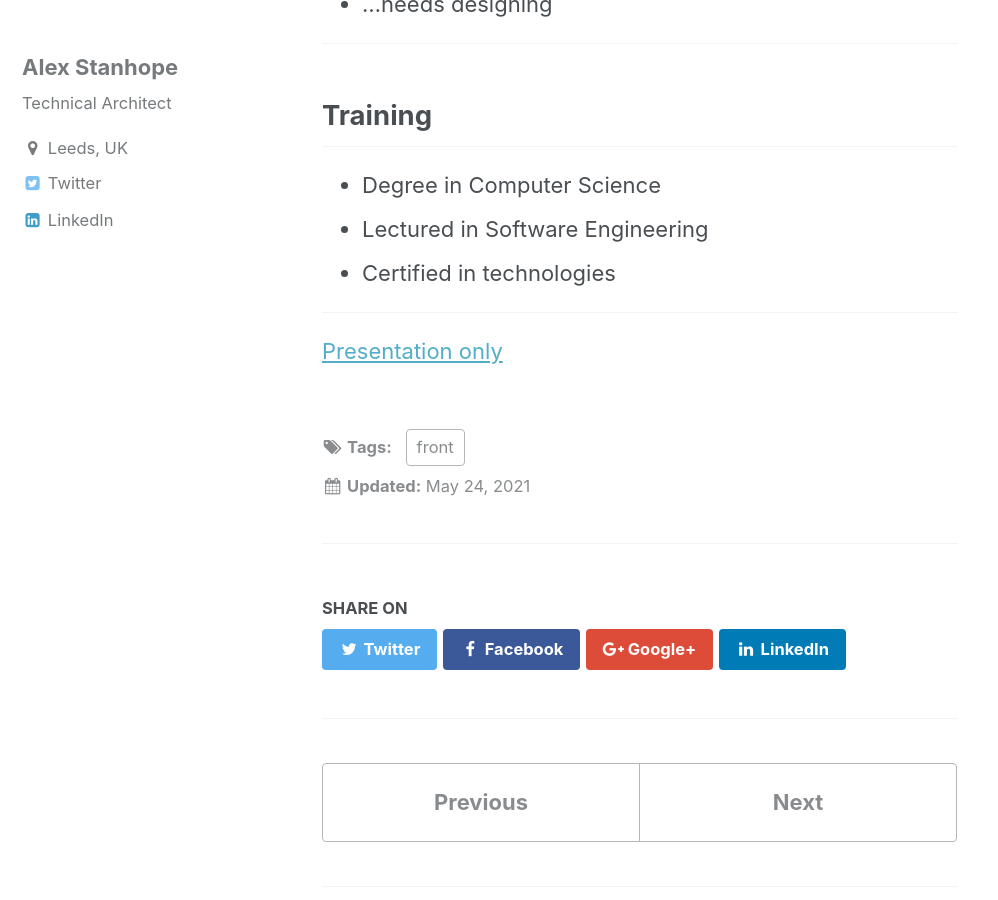
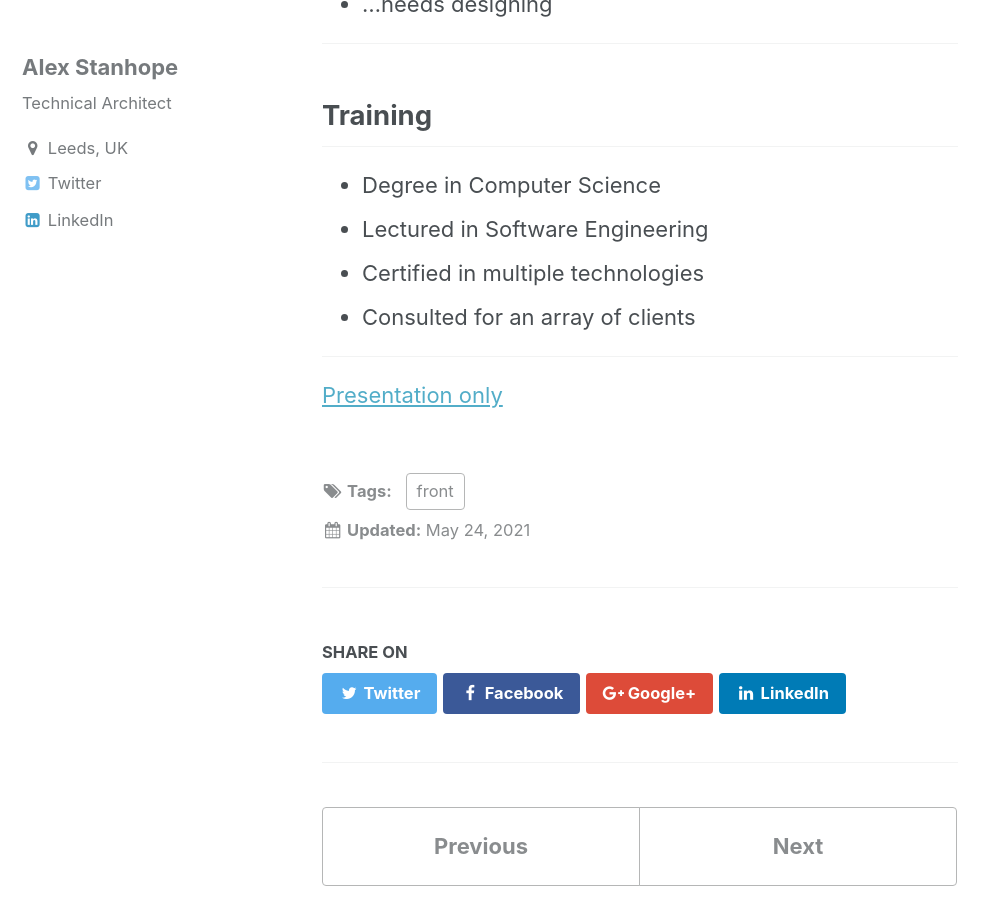
Before and after one commit to cleverlight/alexstanhope, a Jekyll site: the page built from _posts/blog/2021-05-24-what-i-do.md, in a window 1280 px wide and 900 px high, scrolled down 1095 px. Shown: the whole window, without its empty margins (0-998 px from the left). Built offline with Jekyll 4.4.1, drawn with Linux system fonts in a browser that asks for light colours; nearby versions of some CDN libraries; library files that are not in the unit come from our copies; comment, search, counter and statistics services are not loaded.

```diff
--- a/_includes/presentations/2021-05-24-what-I-do.md
+++ b/_includes/presentations/2021-05-24-what-I-do.md
@@ -21,6 +21,7 @@ Technical architecture is a widely adopted in the IT sector, but not widely unde
 ## Training
 + Degree in Computer Science
 + Lectured in Software Engineering
-+ Certified in technologies
++ Certified in multiple technologies
++ Consulted for an array of clients
 
 ---
```
Also changed, not shown: _posts/blog/2021-05-24-what-i-do_presentation.md (+1 -0 lines).
